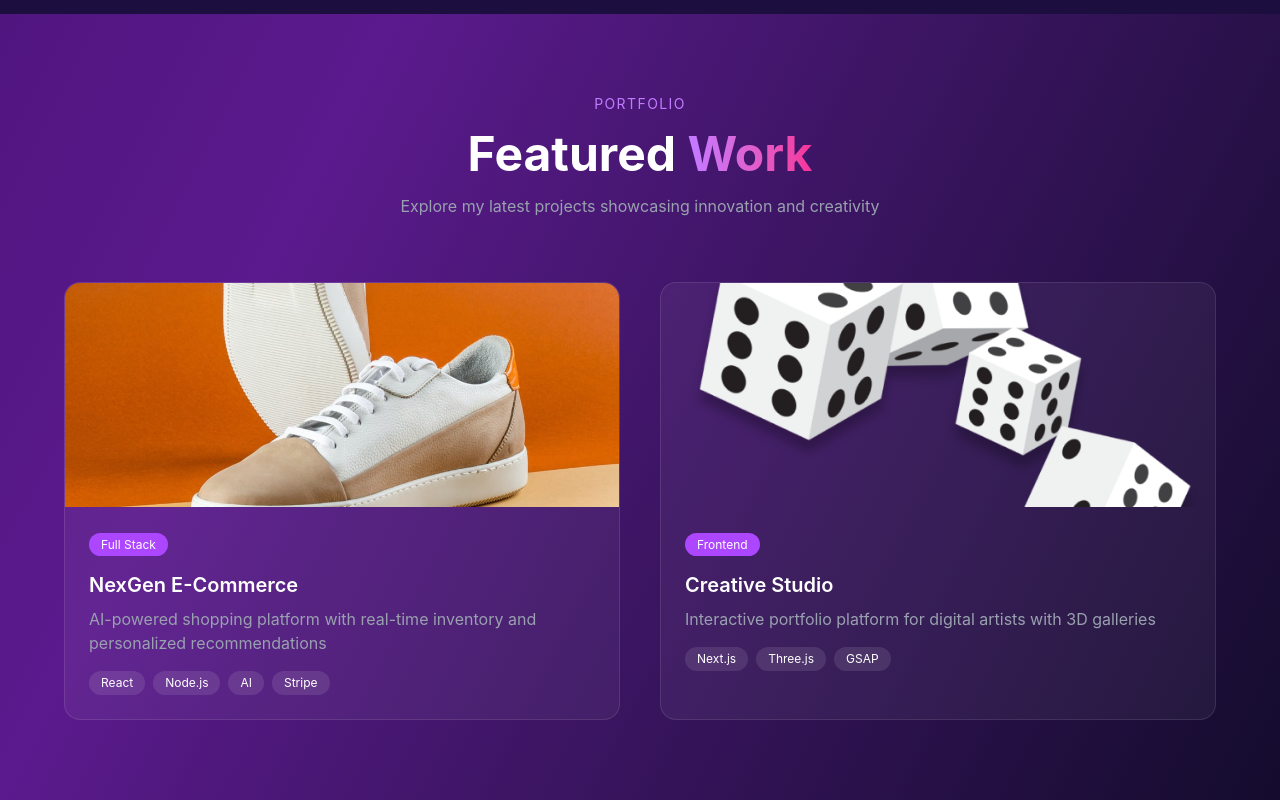
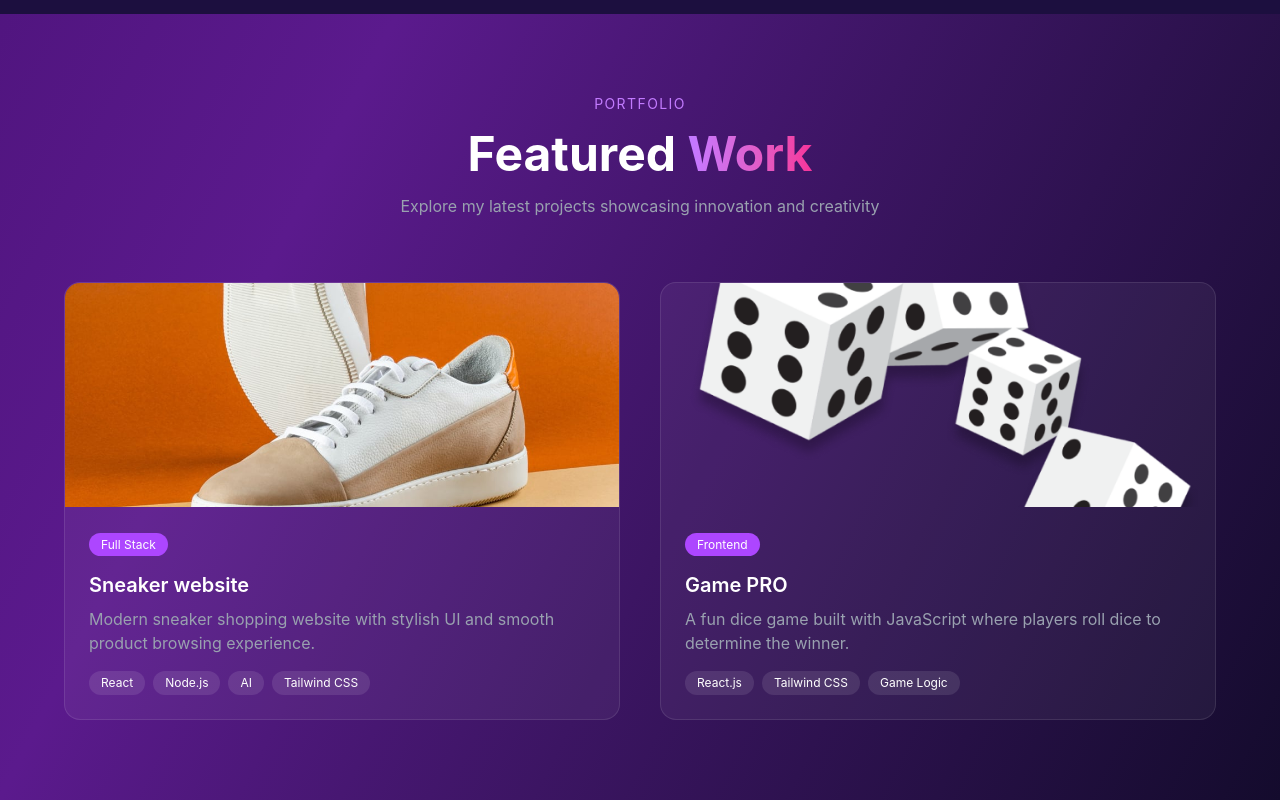
Before and after one commit to muhammad230/Mohdsite.com, a React (Vite) app: page / in a window 1280 px wide. Shown: the part 1728-2528 px from the top of the page. Built offline with nearby package versions, Linux system fonts and the light colour scheme.

Commit message:
change details

```diff
--- a/src/Components/Work.jsx
+++ b/src/Components/Work.jsx
@@ -3,16 +3,16 @@ import React from "react";
 const projects = [
   {
     category: "Full Stack",
-    title: "NexGen E-Commerce",
-    desc: "AI-powered shopping platform with real-time inventory and personalized recommendations",
-    tech: ["React", "Node.js", "AI", "Stripe"],
+    title: "Sneaker website",
+    desc: "Modern sneaker shopping website with stylish UI and smooth product browsing experience.",
+    tech: ["React", "Node.js", "AI", "Tailwind CSS"],
     img: "/images/jj.jpg",
   },
   {
     category: "Frontend",
-    title: "Creative Studio",
-    desc: "Interactive portfolio platform for digital artists with 3D galleries",
-    tech: ["Next.js", "Three.js", "GSAP"],
+    title: "Game PRO",
+    desc: "A fun dice game built with JavaScript where players roll dice to determine the winner.",
+    tech: ["React.js", "Tailwind CSS", "Game Logic"],
     img: "/images/dices.png",
   },
 ];
```
